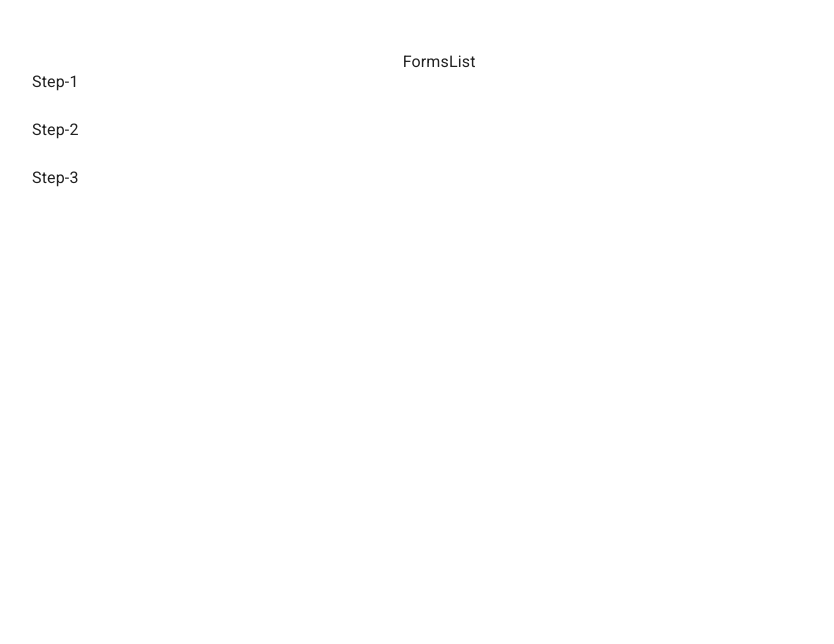
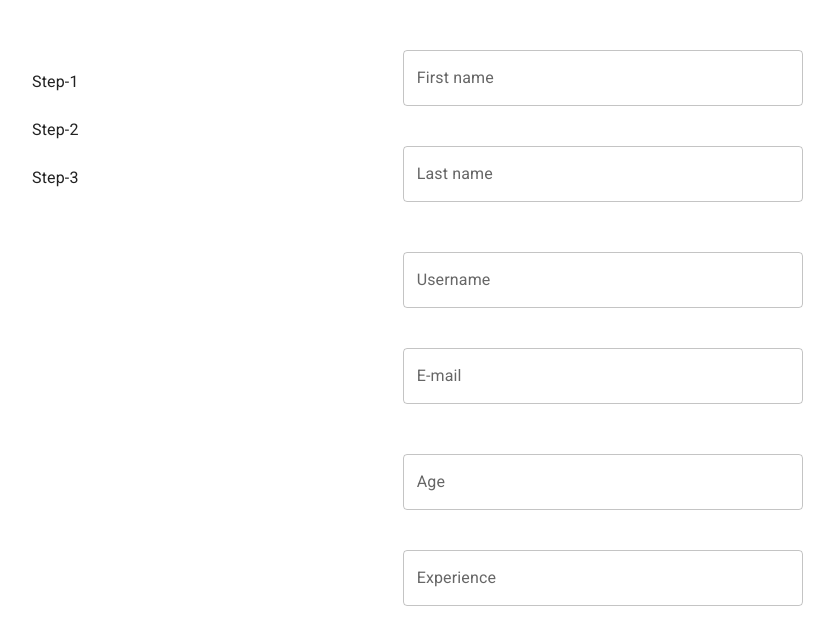
Before and after one commit to emilsultanov/react-multi-step-form, a React (Create React App) app: page / in a window 1280 px wide. Shown: the top 644 px of the page, without its empty margins (54-888 px from the left). Built offline with nearby package versions, Linux system fonts and the light colour scheme.

Commit message:
Create forms

```diff
--- /dev/null
+++ b/src/Forms/Form_1.tsx
@@ -0,0 +1,15 @@
+import {Box, TextField} from "@mui/material";
+
+
+export function Form_1(){
+  return(
+	 <Box mb={5} width={400}>
+		<Box mb={4}>
+		  <TextField fullWidth label={'First name'} placeholder={'Enter first name'} />
+		</Box>
+		<Box>
+		  <TextField fullWidth label={'Last name'} placeholder={'Enter last name'} />
+		</Box>
+	 </Box>
+  )
+}
--- /dev/null
+++ b/src/Forms/Form_2.tsx
@@ -0,0 +1,15 @@
+import {Box, TextField} from "@mui/material";
+
+
+export function Form_2(){
+  return(
+	 <Box mb={5} width={400}>
+		<Box mb={4}>
+		  <TextField fullWidth label={'Username'} placeholder={'Enter username'} />
+		</Box>
+		<Box>
+		  <TextField fullWidth label={'E-mail'} placeholder={'Enter e-mail'} />
+		</Box>
+	 </Box>
+  )
+}
--- /dev/null
+++ b/src/Forms/Form_3.tsx
@@ -0,0 +1,15 @@
+import {Box, TextField} from "@mui/material";
+
+
+export function Form_3(){
+  return(
+	 <Box mb={5} width={400}>
+		<Box mb={4}>
+		  <TextField fullWidth label={'Age'} placeholder={'Enter age'} />
+		</Box>
+		<Box>
+		  <TextField fullWidth label={'Experience'} placeholder={'Enter experience'} />
+		</Box>
+	 </Box>
+  )
+}
--- a/src/components/MultiStepForm/FormsList.tsx
+++ b/src/components/MultiStepForm/FormsList.tsx
@@ -1,10 +1,15 @@
 import {Box} from "@mui/material";
+import {Form_1} from "../../Forms/Form_1";
+import {Form_2} from "../../Forms/Form_2";
+import {Form_3} from "../../Forms/Form_3";
 
 
 export function FormsList(){
-
-
   return(
-	 <Box>FormsList</Box>
+	 <Box>
+		<Form_1 />
+		<Form_2 />
+		<Form_3 />
+	 </Box>
   )
 }
```
